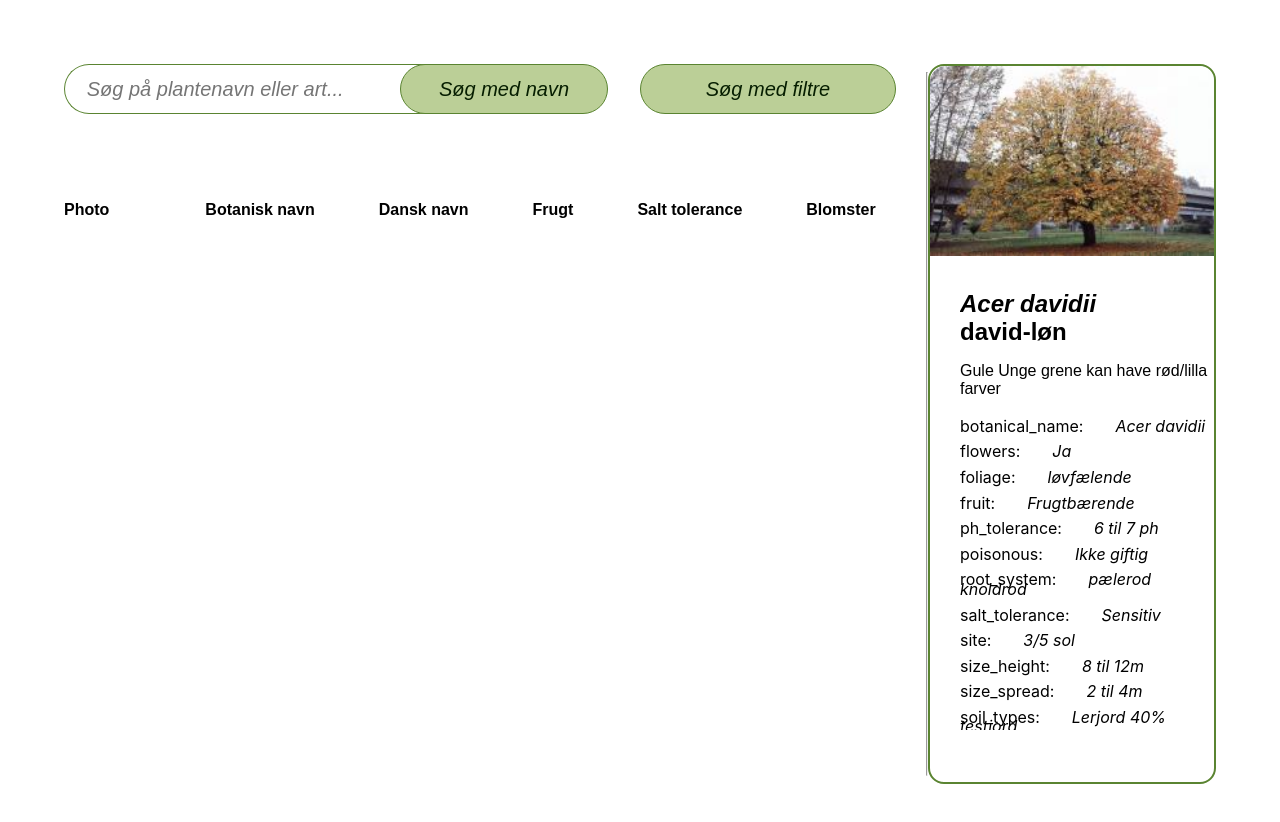
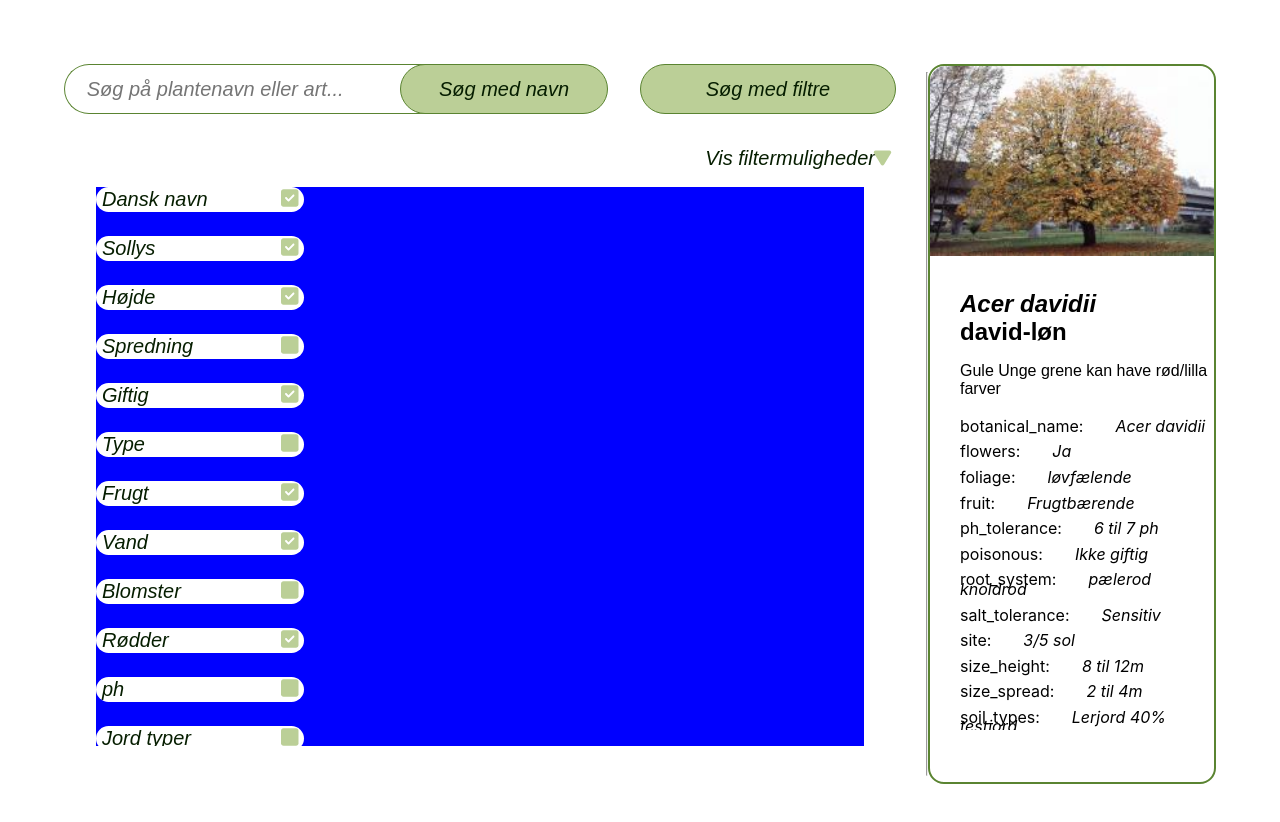
Before and after one commit to JonathanW12/BachelorPlant, a React (Create React App) app in the folder web/: page / in a window 1280 px wide. Shown: the top 822 px of the page. Built offline with nearby package versions, Linux system fonts and the light colour scheme.

Commit message:
did a lot:)

```diff
--- a/web/package.json
+++ b/web/package.json
@@ -5,6 +5,10 @@
   "dependencies": {
     "@emotion/react": "^11.9.0",
     "@emotion/styled": "^11.8.1",
+    "@fortawesome/fontawesome-svg-core": "^6.1.1",
+    "@fortawesome/free-regular-svg-icons": "^6.1.1",
+    "@fortawesome/free-solid-svg-icons": "^6.1.1",
+    "@fortawesome/react-fontawesome": "^0.1.18",
     "@mui/icons-material": "^5.6.0",
     "@mui/material": "^5.6.0",
     "@mui/styled-engine-sc": "^5.5.2",
--- a/web/src/App.js
+++ b/web/src/App.js
@@ -7,6 +7,7 @@ import { acer_dividii } from "./testData";
 import { getPlantById, getAllPlantData } from "./components/QueryHandler";
 import SearchBarAndButtons from "./components/SearchBarAndButtons";
 import { Search } from "@mui/icons-material";
+import TableOptions from "./components/TableOptions";
 
 function App() {
   //Selected plant
@@ -23,7 +24,6 @@ function App() {
     console.log(res);
     setTableData(res);
   }
-
   //Filtering
   const [filterOpen, setFilterOpen] = useState(false);
   return (
@@ -39,6 +39,7 @@ function App() {
           </div>
         )}
         <div className="dataContainer">
+          <TableOptions />
           <PlantTable tData={tableData} activeP={setActivePlant} />
         </div>
       </div>
--- /dev/null
+++ b/web/src/QueryData.js
@@ -0,0 +1,26 @@
+const returnFields = {
+  _id: { active: true, field: "_id" },
+  botanical_name: { active: true, field: "botanical_name" },
+  danish_name: { active: true, field: "danish_name" },
+  foliage: { active: false, field: "foliage" },
+  fruit: { active: true, field: "fruit" },
+  flowers: { active: false, field: "flowers" },
+  poisonous: { active: true, field: "poisonous" },
+  root_system: { active: true, field: "root_system" },
+  salt_tolerance: { avtive: true, field: "salt_tolerance" },
+  site: { active: true, field: "site" },
+  soil_types: { active: false, field: "soil_types" },
+  plant_type: { active: false, field: "soil" },
+  wind_tolerance: { active: true, field: "wind_tolerance" },
+  description: { active: false, field: "description" },
+  water_prefferences: {
+    active: true,
+    field: "water_prefferences{water_min,water_max}",
+  },
+  size_height: { active: true, field: "size_height {size_min,size_max}" },
+  size_spread: { active: false, field: "size_spread {size_min,size_max}" },
+  ph_tolerance: { active: false, field: "ph_tolerance {ph_min,ph_max}" },
+};
+module.exports = {
+  returnFields,
+};
--- a/web/src/components/ColumnsTemplate.js
+++ b/web/src/components/ColumnsTemplate.js
@@ -24,6 +24,7 @@ export const ColumnsTemplate = [
     },
   },
   {
+    id: "danish_name",
     Header: "Dansk navn",
     accessor: "danish_name",
   },
@@ -49,10 +50,12 @@ export const ColumnsTemplate = [
     },
   },
   {
+    id: "foliage",
     Header: "Foliage",
     accessor: "foliage",
   },
   {
+    id: "soil_types",
     Header: "Jord typer",
     accessor: "soil_types",
   },
--- /dev/null
+++ b/web/src/components/TableOptions.js
@@ -0,0 +1,82 @@
+import React, { useState, useReducer } from "react";
+import { FontAwesomeIcon } from "@fortawesome/react-fontawesome";
+import {
+  faPlay,
+  faCheckSquare,
+  faSquare,
+} from "@fortawesome/free-solid-svg-icons";
+import "../css/TableOptions.css";
+import { returnFields } from "../QueryData";
+import { ColumnsTemplate } from "./ColumnsTemplate";
+
+function TableOptions(props) {
+  const [showingColumns, setShowingColumns] = useState(false);
+  const [, forceUpdate] = useReducer((x) => x + 1, 0);
+  const findHeaderById = (_id) => {
+    var head = Object.values(ColumnsTemplate).find((e) => e.id == _id);
+    return head.Header;
+  };
+
+  const checkBoxComponent = (key, label) => {
+    return (
+      <div className="checkBox">
+        <button
+          onClick={() => {
+            label.active = !label.active;
+            forceUpdate();
+          }}
+        >
+          <span>{findHeaderById(key)}</span>
+          {label.active ? (
+            <FontAwesomeIcon icon={faCheckSquare} />
+          ) : (
+            <FontAwesomeIcon icon={faSquare} />
+          )}
+        </button>
+      </div>
+    );
+  };
+
+  return (
+    <div className="tableOptionsContainer">
+      <div className="buttonContainer">
+        <button
+          value={"hello"}
+          onClick={() => setShowingColumns(!showingColumns)}
+        >
+          {showingColumns ? (
+            <span>Skjul filtermuligheder</span>
+          ) : (
+            <span>Vis filtermuligheder</span>
+          )}
+          {
+            <FontAwesomeIcon
+              icon={faPlay}
+              rotation={showingColumns ? 270 : 90}
+            />
+          }
+        </button>
+      </div>
+      <div className="checkBoxContainer">
+        {checkBoxComponent("danish_name", returnFields.danish_name)}
+        {checkBoxComponent("site", returnFields.site)}
+        {checkBoxComponent("size_height", returnFields.size_height)}
+        {checkBoxComponent("size_spread", returnFields.size_spread)}
+        {checkBoxComponent("poisonous", returnFields.poisonous)}
+        {checkBoxComponent("plant_type", returnFields.plant_type)}
+        {checkBoxComponent("fruit", returnFields.fruit)}
+        {checkBoxComponent(
+          "water_prefferences",
+          returnFields.water_prefferences
+        )}
+        {checkBoxComponent("flowers", returnFields.flowers)}
+        {checkBoxComponent("root_system", returnFields.root_system)}
+        {checkBoxComponent("ph_tolerance", returnFields.ph_tolerance)}
+        {checkBoxComponent("soil_types", returnFields.soil_types)}
+        {checkBoxComponent("wind_tolerance", returnFields.wind_tolerance)}
+        {checkBoxComponent("salt_tolerance", returnFields.salt_tolerance)}
+      </div>
+    </div>
+  );
+}
+export default TableOptions;
--- /dev/null
+++ b/web/src/css/TableOptions.css
@@ -0,0 +1,38 @@
+.tableOptionsContainer{
+    width: var(--size-data-width);
+    display: flex;
+    flex: 1;
+    flex-direction: column;
+}
+
+.tableOptionsContainer span{
+    color: var(--clr-text-900);
+}
+
+.tableOptionsContainer button{
+    background-color: white;
+    border: none;
+    color: var(--clr-ineractive-200);
+    padding: none;
+    height: 100%;
+}
+.buttonContainer{
+    flex:1;
+    display: flex;
+    float:right;
+    justify-content: end;
+}
+.checkBox{
+    width: 13rem;
+    margin-bottom: 1.5rem;
+}
+.checkBox button{
+    width: 100%;
+    display: flex;
+    justify-content: space-between;
+}
+
+.checkBoxContainer{
+    margin: 1rem 2rem 0 2rem;
+    background-color: blue;
+}
```
Also changed, not shown: 1 other file (tests, documents, lock files or other folders).
